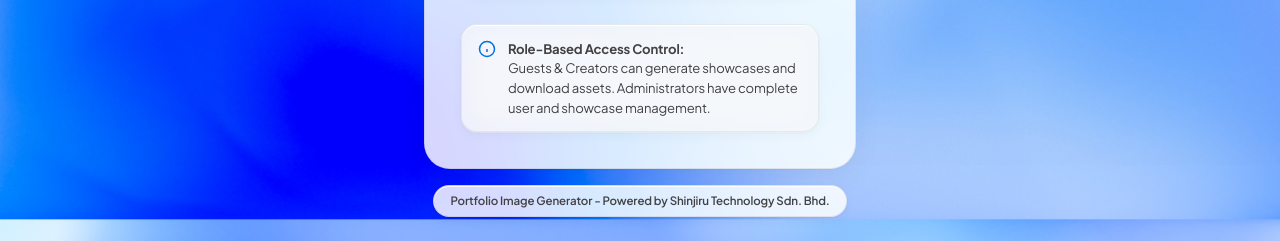
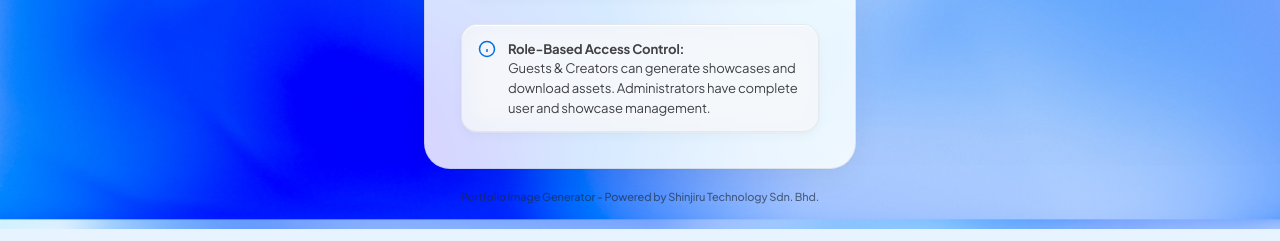
Before and after one commit to ejajmahmud/portfolio-showcase-generator, a FastAPI app: page /login in a window 1280 px wide. Shown: the part 635-876 px from the top of the page. Run offline with FastAPI, Linux system fonts and the light colour scheme.

Commit message:
Implement non-pill subtle footer and embed AI safety guardrails against cloning

```diff
--- a/static/css/style.css
+++ b/static/css/style.css
@@ -2253,26 +2253,37 @@ body {
    -------------------------------------------------------------------------- */
 .app-footer {
   text-align: center;
-  padding: 10px 0 16px;
+  padding: 18px 16px 20px;
   display: flex;
   justify-content: center;
+  align-items: center;
+  width: 100%;
+  margin-top: auto;
 }
 
 .app-footer p {
   margin: 0;
-  display: inline-flex;
-  align-items: center;
-  padding: 8px 22px;
-  border-radius: 24px;
-  background: var(--glass-bg);
-  backdrop-filter: blur(20px) saturate(180%);
-  -webkit-backdrop-filter: blur(20px) saturate(180%);
-  border: 1px solid var(--glass-border);
-  font-size: 13px;
-  color: var(--text-secondary);
-  font-weight: 600;
-  box-shadow: var(--glass-shadow-sm);
+  display: inline-block;
+  padding: 0;
+  background: transparent !important;
+  backdrop-filter: none !important;
+  -webkit-backdrop-filter: none !important;
+  border: none !important;
+  border-radius: 0 !important;
+  box-shadow: none !important;
+  font-family: var(--font-body);
+  font-size: 11.5px;
+  font-weight: 500;
   letter-spacing: -0.01em;
+  line-height: 1.4;
+  text-align: center;
+  color: rgba(30, 41, 59, 0.65);
+  transition: color 0.25s ease;
+  user-select: none;
+}
+
+[data-theme="dark"] .app-footer p {
+  color: rgba(255, 255, 255, 0.42);
 }
 
 /* --------------------------------------------------------------------------
@@ -3349,18 +3360,22 @@ body {
     font-size: 16px !important;
   }
 
-  /* Full responsive and centered copyright footer on mobile */
+  /* Subtle non-pill copyright footer at very bottom on mobile */
   .app-footer {
-    padding: 10px 12px 16px;
+    padding: 14px 12px 14px;
     width: 100%;
+    margin-top: auto;
   }
 
   .app-footer p {
-    font-size: 11.5px;
-    padding: 6px 14px;
-    line-height: 1.35;
+    font-size: 11px;
+    padding: 0;
+    line-height: 1.4;
     text-align: center;
     white-space: normal;
+    background: transparent !important;
+    border: none !important;
+    box-shadow: none !important;
   }
 
   .app-container {
--- a/templates/login.html
+++ b/templates/login.html
@@ -426,17 +426,27 @@
     }
 
     .login-footer {
-      margin-top: 1rem;
-      padding: 0;
+      margin-top: 1.25rem;
+      padding: 0 1rem;
       width: 100%;
+      text-align: center;
     }
 
     .login-footer p {
-      font-size: 11.5px;
-      padding: 6px 16px;
-      max-width: 100%;
+      font-size: 11px;
+      padding: 0;
+      background: transparent !important;
+      border: none !important;
+      box-shadow: none !important;
+      color: rgba(30, 41, 59, 0.65);
+      font-weight: 500;
+      letter-spacing: -0.01em;
+      line-height: 1.4;
       text-align: center;
-      white-space: normal;
+    }
+
+    [data-theme="dark"] .login-footer p {
+      color: rgba(255, 255, 255, 0.42);
     }
 
     /* --------------------------------------------------------------------------
```
Also changed, not shown: AI_POLICY.md (added, +25 -0 lines), core/auth.py (+9 -0 lines), core/capture.py (+9 -0 lines), core/compositor.py (+9 -0 lines), core/exporter.py (+9 -0 lines), core/framer.py (+9 -0 lines), core/pipeline.py (+9 -0 lines), server.py (+9 -0 lines), .github/copilot-instructions.md (added), 1 other file.
